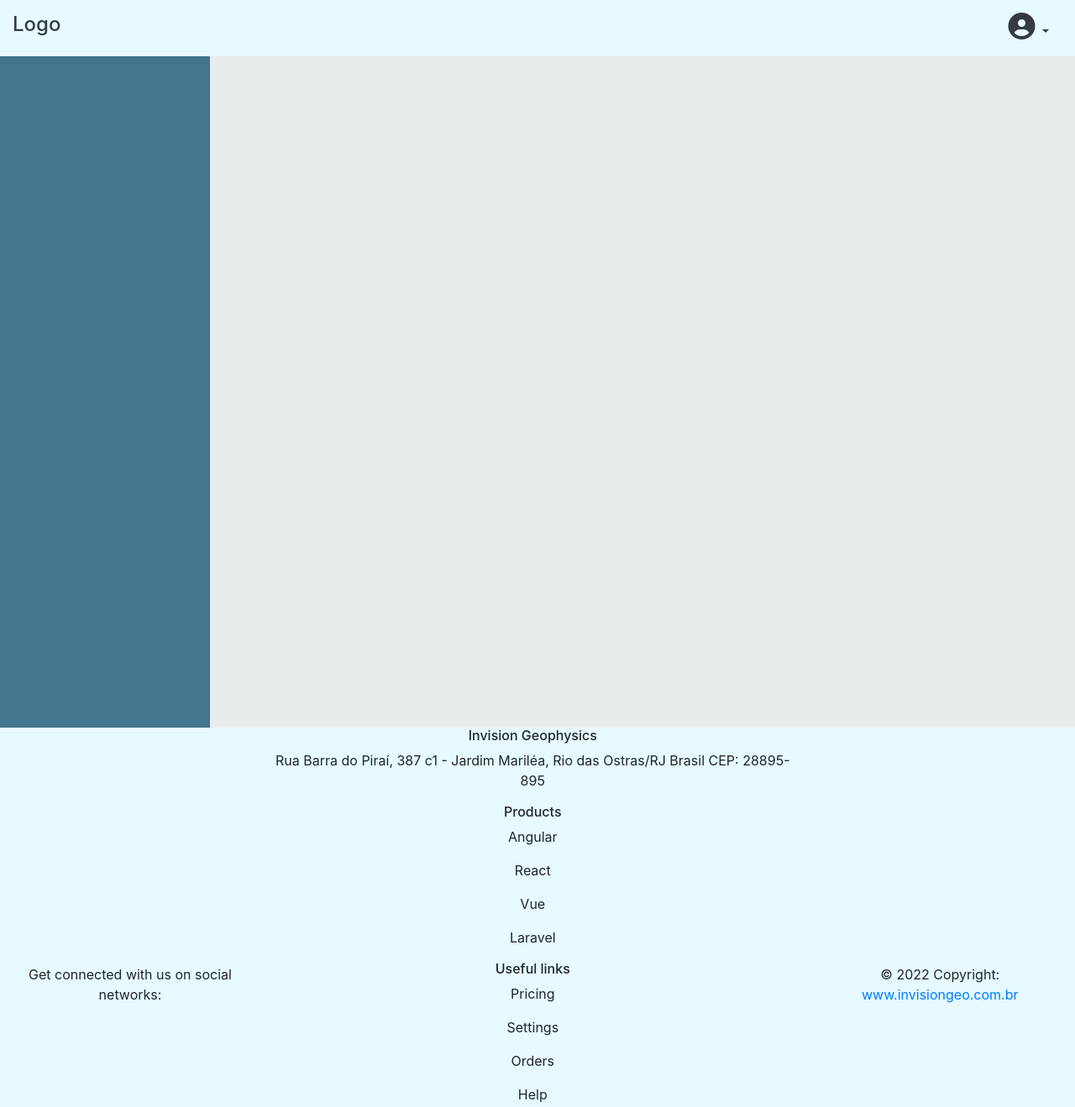
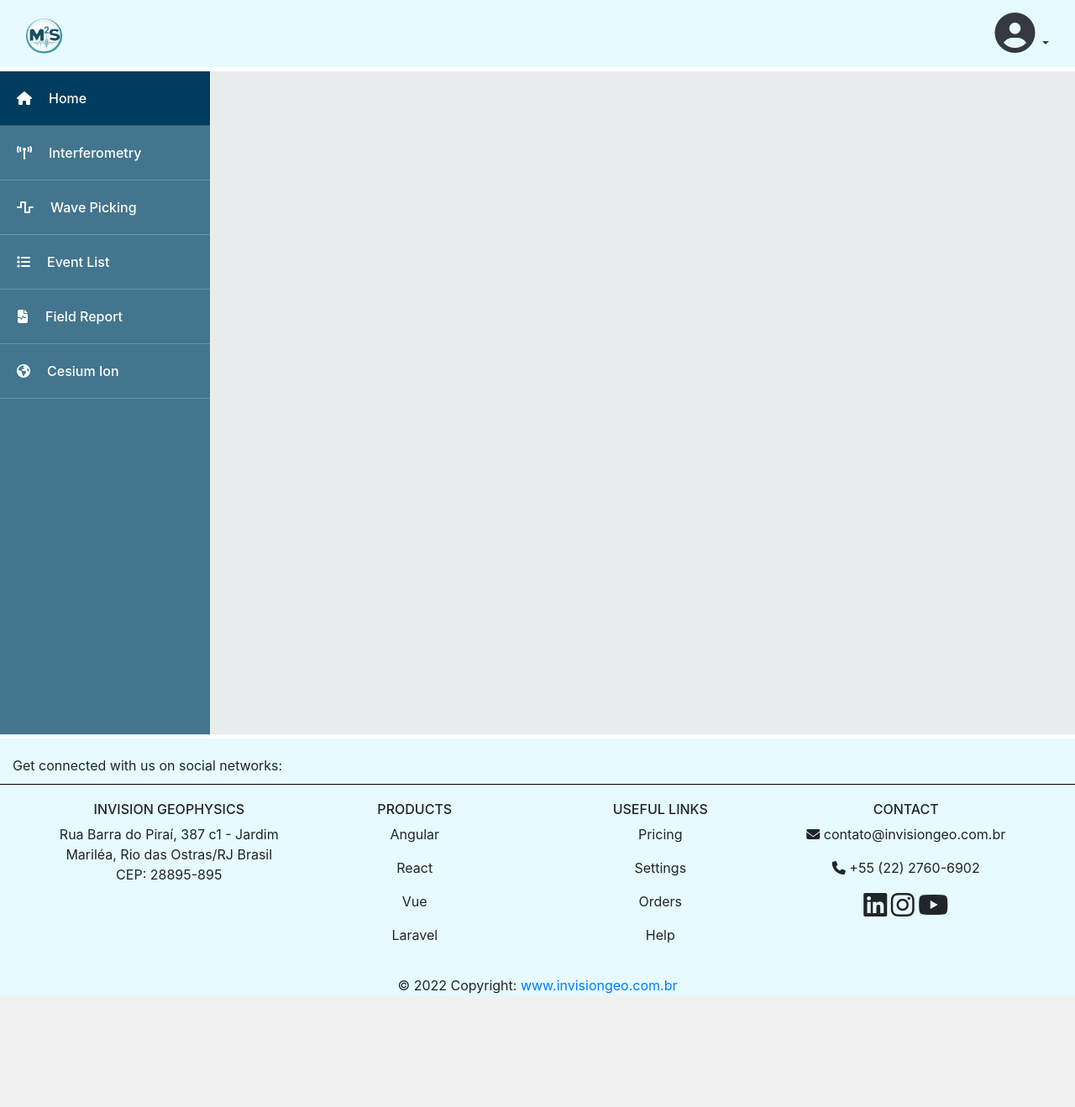
Before and after one commit to Dirack/dashboard, a plain HTML site: page index.html in a window 1280 px wide. Shown: the top 1319 px of the page at 84% size. After the commit the page ends 1186 px from the top, so only its background shows below. Drawn offline with nearby package versions, Linux system fonts and the light colour scheme.

Commit message:
Dashboard project

```diff
--- a/index.html
+++ b/index.html
@@ -20,13 +20,14 @@
 	<div class="container-fluid">
 		<div class="row justify-content-center align-content-center">
 			<div class="col-8 bar">
-				<h4 class="text-dark">Logo</h4>
+				<img src="logo_m2s.png" class="logo-img">
+				<!--<h4 class="text-dark">Logo</h4>-->
 			</div>
 			<div class="col-4 text-right bar">
 				<ul class="navbar-nav mr-auto">
 					<li>
-						<a href="#" class="px-3 text-dark perfil dropdown-toggle" id="navabar-dropdown" role="button" data-toggle="dropdown" aria-haspopup="true" aria-expanded="false">
-							<i class="fa-solid fa-circle-user fa-2x"></i>
+						<a href="#" class="px-3 text-dark perfil dropdown-toggle" id="navbar-dropdown" role="button" data-toggle="dropdown" aria-haspopup="true" aria-expanded="false">
+							<i class="fa-solid fa-circle-user fa-3x"></i>
 						</a>
 						<div class="dropdown-menu" aria-labelledby="navbar-dropdown">
 							<a href="#" class="dropdown-item menuperfil fechar">
@@ -42,7 +43,14 @@
 	<div class="container-fluid">
 		<div class="row">
 			<div class="lateral col-12 col-sm-auto">
-
+				<nav class="menu d-flex d-sm-block justify-content-center flex-wrap">
+					<a href="#" data-page="0" class="page-button active"><i class="fas fa-home"></i><span>Home</span></a>
+					<a href="#" data-page="1" class="page-button"><i class="fa-solid fa-tower-broadcast"></i><span>Interferometry</span></a>
+					<a href="#" data-page="2" class="page-button"><i class="fa-solid fa-wave-square"></i><span>Wave Picking</span></a>
+					<a href="#" data-page="3" class="page-button"><i class="fa-solid fa-list"></i><span>Event List</span></a>
+					<a href="#" data-page="4" class="page-button"><i class="fa-solid fa-file-waveform"></i><span>Field Report</span></a>
+					<a href="#" data-page="5" class="page-button"><i class="fa-solid fa-earth-americas"></i><span>Cesium Ion</span></a>
+				</nav>
 			</div>
 			<main class="main col">
 
@@ -50,22 +58,25 @@
 		</div>
 	</div>
 
-	<footer class="footer-media">
-		<div class="footer-media__message" >
-			<div class="footer-media__message-text">
+	<footer id="footer" class="footer-media">
+		<div class="container-fluid" >
+			<div class="row footer__message">
+				<div class="col-12">
 					<span>Get connected with us on social networks:</span>
 				</div>
 			</div>
+		</div>
 
-		<div class="footer-links">
-			<div class="container">
-				<div class="footer-links__col">
+		<div class="container-fluid">
+			<div class="container footer-container">
+				<div class="row">
+					<div class="col-3">
 						<h6 class="footer-title">Invision Geophysics</h6>
 						<p>Rua Barra do Piraí, 387 c1 - Jardim Mariléa, Rio das Ostras/RJ
 						Brasil CEP: 28895-895</p>
 					</div>
 
-				<div class="footer-links__col">
+					<div class="col-3">
 						  <h6 class="footer-title">
 						    Products
 						  </h6>
@@ -83,7 +94,7 @@
 						  </p>
 					</div>
 
-				<div class="footer-links__col">
+					<div class="col-3">
 						  <h6 class="footer-title">
 						    Useful links
 						  </h6>
@@ -101,17 +112,18 @@
 						  </p>
 					</div>
 
-				<div class="footer-links__col">
+					<div class="col-3">
 						  <h6 class="footer-title">Contact</h6>
 						  <p><i class="fas fa-envelope me-3"></i> contato@invisiongeo.com.br
 						  </p>
 						  <p><i class="fas fa-phone me-3"></i> +55 (22) 2760-6902</p>
-						<p class="media-icons"><i class="fa-brands fa-linkedin"></i> <i class="fa-brands fa-instagram"></i> <i class="fa-brands fa-youtube"></i> </p>
+							<p class="media-icons"><i class="fa-brands fa-linkedin fa-2x"></i> <i class="fa-brands fa-instagram fa-2x"></i> <i class="fa-brands fa-youtube fa-2x"></i> </p>
+					</div>
 				</div>
 			</div>
 		</div>
 
-		<div class="footer-copy">
+		<div class="container-fluid">
 			© 2022 Copyright:
 			<a href="https://www.invisiongeo.com.br/">www.invisiongeo.com.br</a>
 		</div>
@@ -120,5 +132,11 @@
 <script src="https://cdn.jsdelivr.net/npm/jquery@3.5.1/dist/jquery.slim.min.js" integrity="sha384-DfXdz2htPH0lsSSs5nCTpuj/zy4C+OGpamoFVy38MVBnE+IbbVYUew+OrCXaRkfj" crossorigin="anonymous"></script>
 <script src="https://cdn.jsdelivr.net/npm/bootstrap@4.6.1/dist/js/bootstrap.bundle.min.js" integrity="sha384-fQybjgWLrvvRgtW6bFlB7jaZrFsaBXjsOMm/tB9LTS58ONXgqbR9W8oWht/amnpF" crossorigin="anonymous"></script>
 
+	<script>
+		$(".page-button").bind("click",function(){
+			$(".page-button.active").toggleClass("active");
+			$(this).toggleClass("active");
+		});
+	</script>
 </body>
 </html>
--- a/styles.css
+++ b/styles.css
@@ -35,17 +35,69 @@ body{
 	color: #fff;
 	min-width: 250px;
 	min-height: 100vh;
+	padding: 0;
+	border-bottom: 5px #fff solid;
+}
+
+.lateral .menu a{
+	text-decoration: none;
+	color: #fff;
+	display: block;
+	font: Roboto sans-serif;
+	padding: 20px;
+	font-weight: 500;
+	border-bottom: 1px solid rgba(255,255,255,.2);
+}
+
+.lateral .menu a:hover{
+	text-decoration: none;
+	background: #003c5d;
+}
+
+.active{
+	background: #003c5d;
+}
+
+.lateral .menu{
+	border-top: 5px #fff solid;
+}
+
+.lateral .menu a i{
+	margin-right: 20px;
 }
 
 .main{
 	background: #e9eced;
+	border-top: 5px #fff solid;
+	border-bottom: 5px #fff solid;
 }
 
 footer{
 	background: #e6faff;
-        display: flex;
-        justify-content: center;
-        align-items: center;
         min-height: 19rem;
         text-align: center;
+	padding-top: 10px;
 }
+
+.footer__message{
+	text-align: left;
+	border-bottom: 1px solid black;
+	padding: 10px 0px;
+}
+
+.footer-container{
+	padding: 20px 0px;
+}
+
+.footer-title{
+	text-transform: uppercase;
+}
+
+.logo-img{
+	width: 75px;
+	height: 50px;
+}
+
+#navbar-dropdown:hover{
+	text-decoration: none;
+}
```
Also changed, not shown: logo_m2s.png (added). Lines whose indentation alone changed are shown as unchanged.
